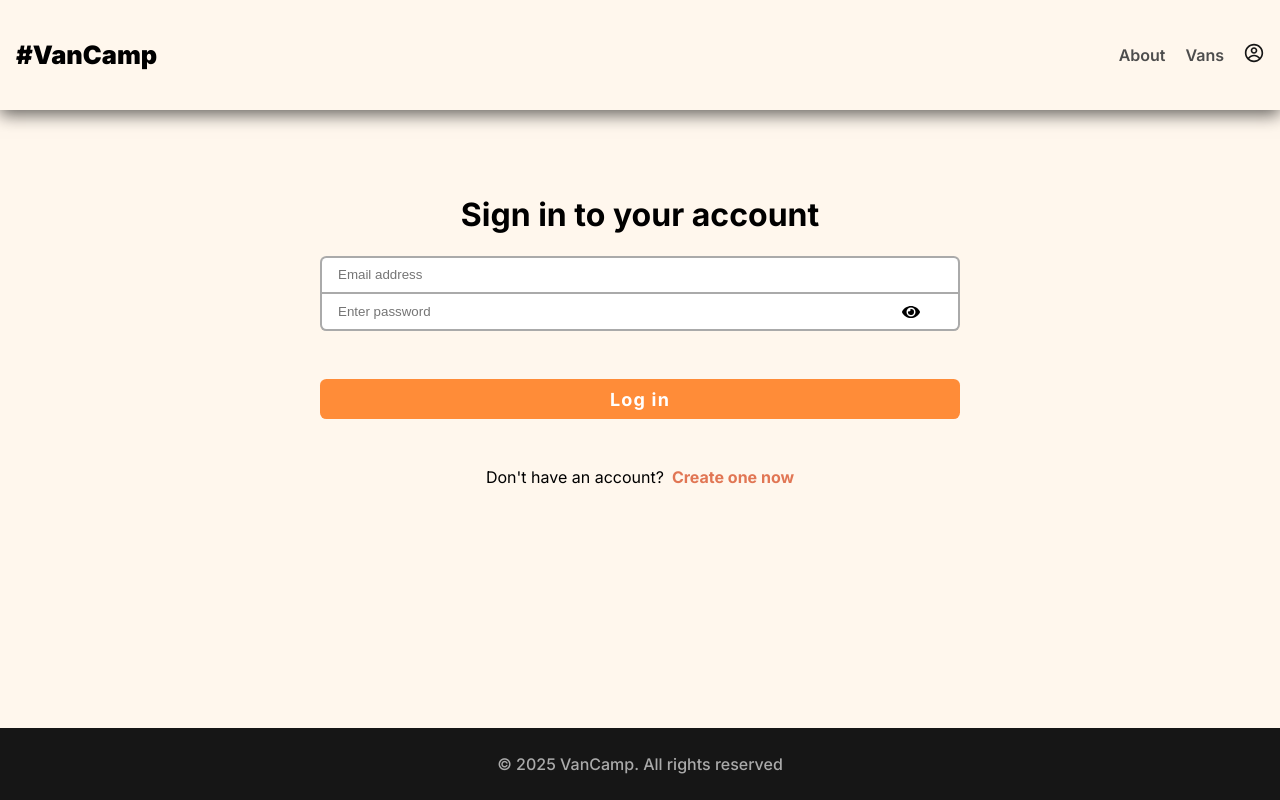
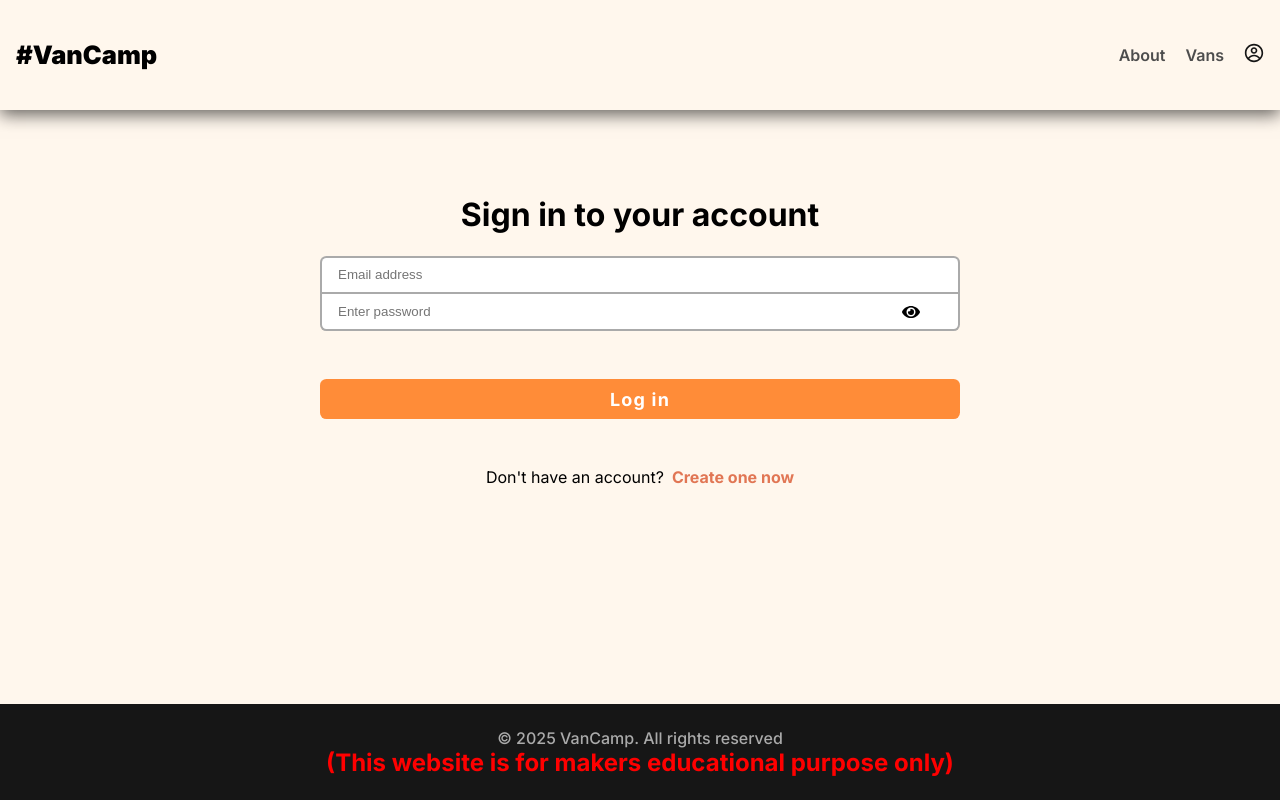
Before and after one commit to i-am-rut/VanCamp, a React (Create React App) app: page /login in a window 1280 px wide. Built offline with nearby package versions, Linux system fonts and the light colour scheme; no server answers.

Commit message:
Add disclaimer

```diff
--- a/src/App.css
+++ b/src/App.css
@@ -18,6 +18,10 @@ header {
     justify-content: space-between;
     box-shadow: 0 0.3rem 1rem rgba(0, 0, 0, 0.6);
 }
+
+/* .disclaimer {
+    display: block;
+} */
 
 .link-button {
     display: inline-block;
@@ -888,10 +892,13 @@ main {
 footer {
     margin-top: auto;
     display: flex;
+    flex-direction: column;
+    align-items: center;
+    justify-content: center;
     flex-shrink: 0;
     align-items: center;
     justify-content: center;
-    height: 4.5rem;
+    height: 6rem;
     background-color: #161616;
     color: #AAAAAA;
     font-weight: 500;
--- a/src/Components/Footer.jsx
+++ b/src/Components/Footer.jsx
@@ -2,7 +2,8 @@ import React from 'react'
 
 const Footer = () => {
   return (
-    <footer>&#169; {new Date().getFullYear()} VanCamp. All rights reserved</footer>
+    <footer>&#169; {new Date().getFullYear()} VanCamp. All rights reserved
+    <div style={{color: 'red', fontWeight: 'bold', fontSize: '1.5rem'}} className='disclaimer'>(This website is for makers educational purpose only)</div></footer>
   )
 }
 
--- a/src/Utils/AuthProvider.jsx
+++ b/src/Utils/AuthProvider.jsx
@@ -25,7 +25,7 @@ const AuthProvider = ({ children }) => {
 
     const login = async (email, password) => {
         try {
-            await axios.post("http://localhost:5000/api/auth/login", {email, password}, {withCredentials: true})
+            await axios.post("http://localhost:5000/api/auth/login", {email, password}, {withCredentials: true}, {headers : {'Content-Type': 'application/x-www-form-urlencoded'}})
             checkLogin()
         } catch (error) {
             throw new Error(error.response?.data?.error || "Login failed")
```
